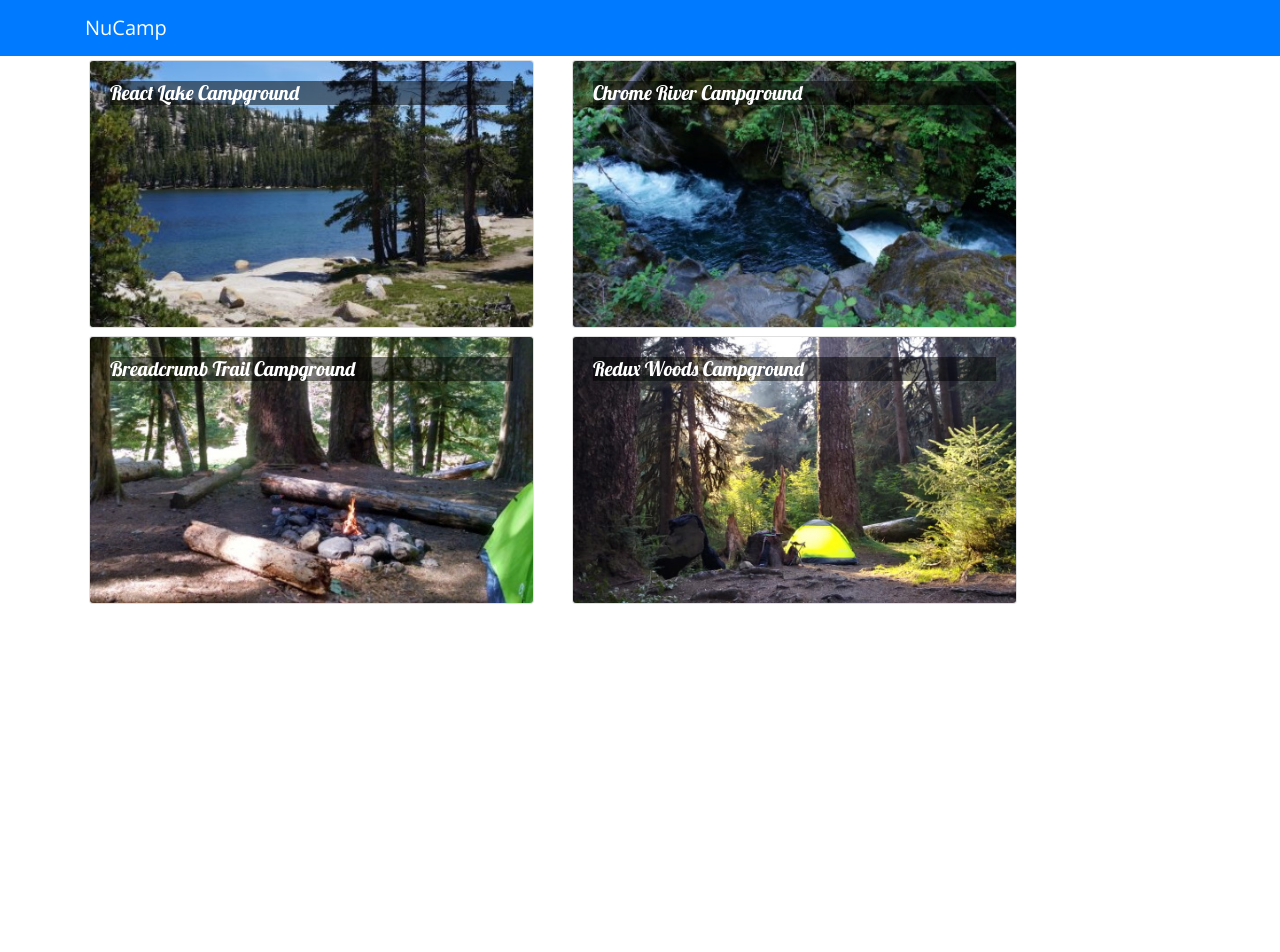
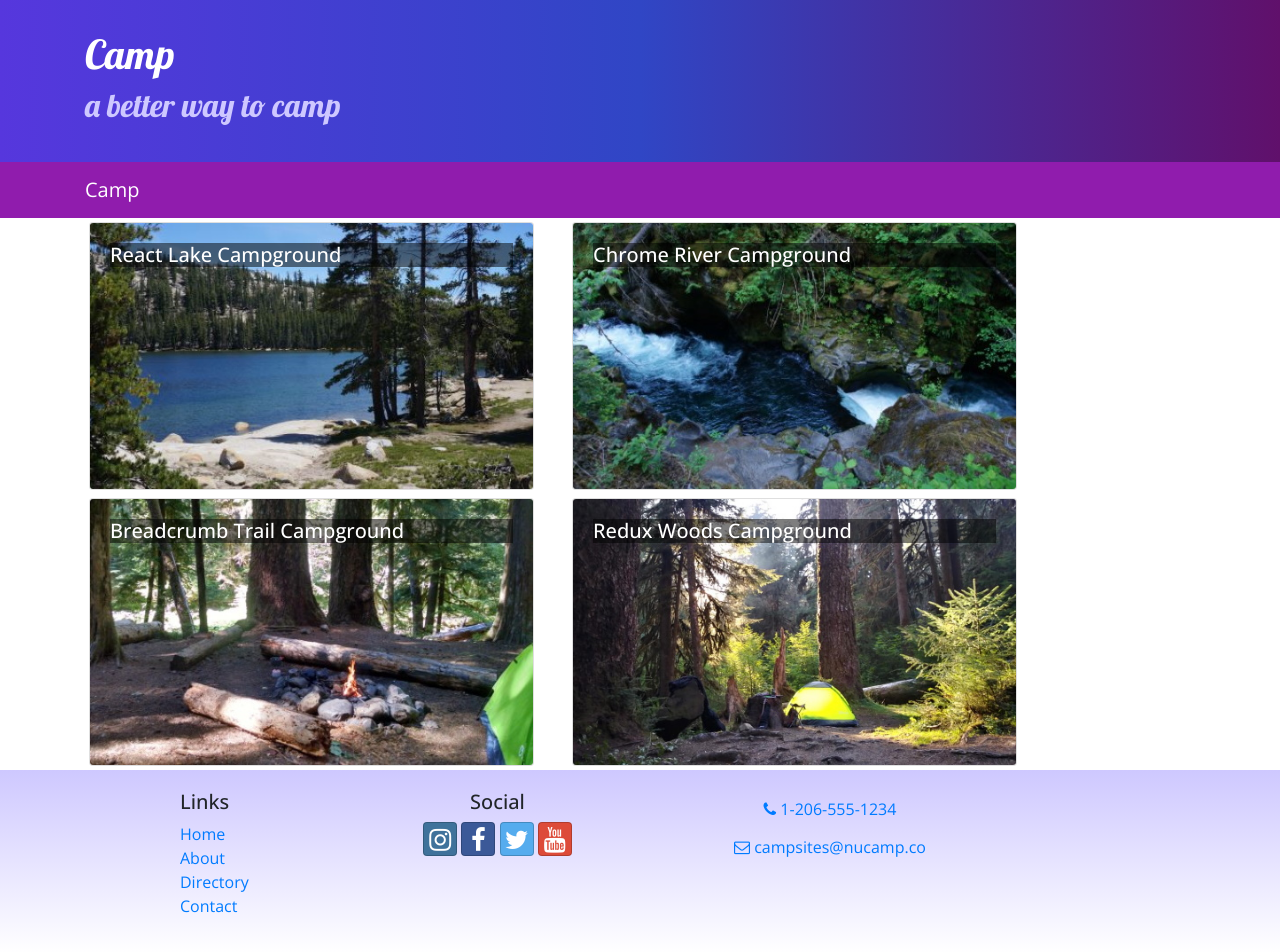
Before and after one commit to alia20/React-camp-Prj, a React (Create React App) app: page / in a window 1280 px wide. Before the commit the page ends 800 px from the top, so only its background shows below. Built offline with nearby package versions, Linux system fonts and the light colour scheme.

Commit message:
added a headercomponent and a footercomponent , added style to app.css

```diff
--- a/package.json
+++ b/package.json
@@ -7,6 +7,8 @@
     "@testing-library/react": "^9.5.0",
     "@testing-library/user-event": "^7.2.1",
     "bootstrap": "^4.0.0",
+    "bootstrap-social": "^5.1.1",
+    "font-awesome": "^4.7.0",
     "react": "^16.13.1",
     "react-dom": "^16.13.1",
     "react-popper": "^0.9.2",
--- a/src/App.css
+++ b/src/App.css
@@ -2,11 +2,41 @@
   font-family: "Open Sans", sans-serif;
 }
 
-h5 {
-font-family: "Lobster", cursive;
+h1, h2, h3, .card-body>h5 {
+  font-family: "Lobster", cursive;
+}
+
+h2 {
+    color: #3046C5;
 }
 
 .card-img-overlay h5 {
-color: white;
-background-color: rgba(0, 0, 0, 0.5);
+    color: white;
+    background-color: rgba(0, 0, 0, 0.5);
 }
+
+.row-content {
+    padding: 50px 0;
+    border-bottom: 1px ridge;
+    min-height: 200px;
+}
+
+.site-footer {
+    background-image: linear-gradient(#CEC8FF, white);
+    padding: 20px 0;
+}
+
+.jumbotron {
+    margin: 0;
+    padding: 30px;
+    background-image: linear-gradient(to right, #5637DD, #3046C5, #60106B);
+    color: white;
+}
+
+.jumbotron h2 {
+    color: #CEC8FF;
+}
+
+.navbar-dark {
+    background-color: #901CAD;
+}
--- /dev/null
+++ b/src/components/FooterComponent.js
@@ -0,0 +1,34 @@
+import React from 'react';
+
+function Footer(props) {
+    return (
+        <footer className="site-footer">
+            <div className="container">
+                <div className="row">
+                    <div className="col-4 col-sm-2 offset-1">
+                        <h5>Links</h5>
+                        <ul className="list-unstyled">
+                            <li><a href="#">Home</a></li>
+                            <li><a href="#">About</a></li>
+                            <li><a href="#">Directory</a></li>
+                            <li><a href="#">Contact</a></li>
+                        </ul>
+                    </div>
+                    <div className="col-6 col-sm-3 text-center">
+                        <h5>Social</h5>
+                        <a className="btn btn-social-icon btn-instagram" href="http://instagram.com/"><i className="fa fa-instagram" /></a>{' '}
+                        <a className="btn btn-social-icon btn-facebook" href="http://www.facebook.com/"><i className="fa fa-facebook" /></a>{' '}
+                        <a className="btn btn-social-icon btn-twitter" href="http://twitter.com/"><i className="fa fa-twitter" /></a>{' '}
+                        <a className="btn btn-social-icon btn-google" href="http://youtube.com/"><i className="fa fa-youtube" /></a>
+                    </div>
+                    <div className="col-sm-4 text-center">
+                        <a role="button" className="btn btn-link" href="tel:+12065551234"><i className="fa fa-phone" /> 1-206-555-1234</a><br />
+                        <a role="button" className="btn btn-link" href="mailto:notreal@notreal.co"><i className="fa fa-envelope-o" /> campsites@nucamp.co</a>
+                    </div>
+                </div>
+            </div>
+        </footer>
+    )
+}
+
+export default Footer;
--- /dev/null
+++ b/src/components/HeaderComponent.js
@@ -0,0 +1,28 @@
+import React, { Component }  from 'react';
+import { Navbar, NavbarBrand, Jumbotron } from 'reactstrap';
+
+class Header extends Component {
+    render() {
+        return (
+            <React.Fragment>
+                <Jumbotron fluid>
+                    <div className="container">
+                        <div className="row">
+                            <div className="col">
+                                <h1>Camp</h1>
+                                <h2>a better way to camp</h2>
+                            </div>
+                        </div>
+                    </div>
+                </Jumbotron>
+                <Navbar dark sticky="top">
+                    <div className="container">
+                        <NavbarBrand href="/">Camp</NavbarBrand>
+                    </div>
+                </Navbar>
+            </React.Fragment>
+        );
+    }
+}
+
+export default Header;
--- a/src/components/MainComponent.js
+++ b/src/components/MainComponent.js
@@ -2,6 +2,8 @@
 import { Navbar, NavbarBrand } from "reactstrap";
 import Directory from "./DirectoryComponent";
 import CampsiteInfo from "./CampsiteInfoComponent";
+import Header from './HeaderComponent';
+import Footer from './FooterComponent';
 import {CAMPSITES } from "../shared/campsites";
 
 class Main extends Component {
@@ -20,13 +22,10 @@
   render() {
       return (
           <div >
-              <Navbar dark color="primary">
-              <div className="container">
-                  <NavbarBrand href="/">NuCamp</NavbarBrand>
-              </div>
-              </Navbar>
+              <Header />
               <Directory campsites={this.state.campsites} onClick={campsiteId => this.onCampsiteSelect(campsiteId)}/>
               <CampsiteInfo campsite={this.state.campsites.filter(campsite => campsite.id === this.state.selectedCampsite)[0]} />
+              <Footer />
           </div>
       );
   }
--- a/src/index.js
+++ b/src/index.js
@@ -5,6 +5,8 @@
 import 'bootstrap/dist/css/bootstrap.min.css';
 import 'typeface-lobster';
 import 'typeface-open-sans';
+import 'font-awesome/css/font-awesome.css';
+import 'bootstrap-social/bootstrap-social.css';
 import App from './App';
 
 ReactDOM.render(
```
Also changed, not shown: 1 other file (tests, documents, lock files or other folders).
